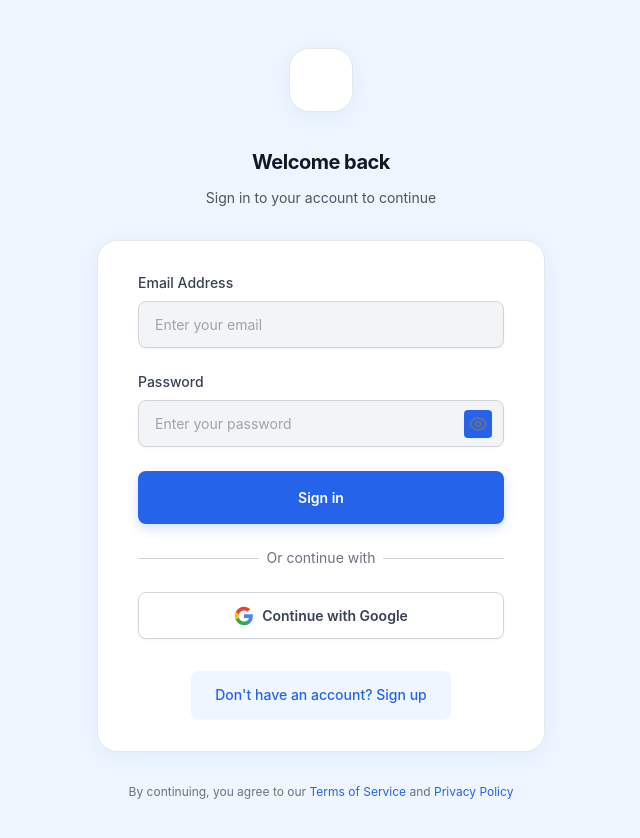
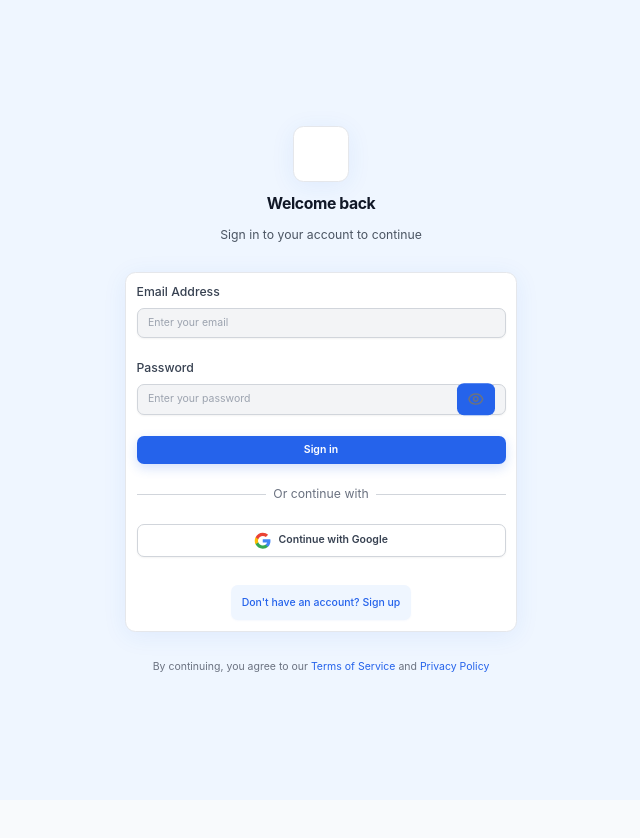
Before and after one commit to Sana720/turbofy-kanban, a Next.js app: page / in a window 1280 px wide. Shown: the top 838 px of the page, without its empty margins (319-959 px from the left). After the commit the page ends 800 px from the top, so only its background shows below. Built offline with nearby package versions, Linux system fonts and the light colour scheme; no server answers.

Commit message:
Kanban Monday

```diff
--- a/src/app/globals.css
+++ b/src/app/globals.css
@@ -41,10 +41,10 @@ body {
 input, textarea, select {
   background: #f3f4f6 !important;
   color: #1a202c;
-  border: 1.5px solid var(--color-border);
-  border-radius: 0.75rem;
-  padding: 0.75rem 1rem;
-  font-size: 1rem;
+  border: 1px solid var(--color-border);
+  border-radius: 0.5rem;
+  padding: 0.5rem 0.75rem;
+  font-size: 0.875rem;
   transition: border 0.2s, box-shadow 0.2s, background-color 0.3s ease;
   box-shadow: 0 1px 2px 0 rgba(37,99,235,0.04);
 }
@@ -62,10 +62,12 @@ input:focus, textarea:focus, select:focus {
 }
 
 button {
-  border-radius: 0.75rem;
+  border-radius: 0.5rem;
   font-weight: 600;
   transition: background 0.2s, color 0.2s, box-shadow 0.2s;
   box-shadow: 0 1px 2px 0 rgba(37,99,235,0.04);
+  padding: 0.5rem 0.75rem;
+  font-size: 0.875rem;
 }
 button, .btn-primary {
   background: var(--color-primary);
@@ -83,14 +85,15 @@ button:active {
 
 .card, .modal, .shadow-lg, .shadow-xl {
   background: var(--color-bg-card);
-  border-radius: 1.25rem;
+  border-radius: 0.75rem;
   box-shadow: var(--color-shadow);
-  border: 1.5px solid var(--color-border);
+  border: 1px solid var(--color-border);
+  padding: 0.75rem;
 }
 
 .modal {
   background: var(--color-bg-modal);
-  padding: 2rem;
+  padding: 1.25rem;
 }
 
 .table {
@@ -126,9 +129,9 @@ label {
   display: flex;
   align-items: center;
   justify-content: center;
-  width: 2.5rem;
-  height: 2.5rem;
-  font-size: 1.25rem;
+  width: 2rem;
+  height: 2rem;
+  font-size: 0.875rem;
   box-shadow: 0 2px 8px 0 rgba(37,99,235,0.10);
 }
 
--- a/src/app/size-fix.css
+++ b/src/app/size-fix.css
@@ -1,33 +1,87 @@
-/* Force consistent sizing and prevent unwanted scaling */
+/* Force compact sizing and prevent unwanted scaling */
 html {
-  font-size: 16px !important; /* Force base font size */
+  font-size: 14px !important; /* Smaller base font size */
   -webkit-text-size-adjust: 100%; /* Prevent iOS text size adjust */
 }
 
 body {
-  font-size: 1rem !important; /* Force consistent body text size */
+  font-size: 0.875rem !important; /* Smaller body text */
+  line-height: 1.4 !important; /* Tighter line height */
 }
 
-/* Scale down specific elements that may appear too large */
+/* Scale down all text elements */
 h1, .h1 {
-  font-size: 1.5rem !important;
+  font-size: 1.25rem !important;
+  margin: 0.5rem 0 !important;
 }
 
 h2, .h2 {
-  font-size: 1.25rem !important;
+  font-size: 1.125rem !important;
+  margin: 0.4rem 0 !important;
 }
 
-button, .button, select, input {
-  font-size: 0.875rem !important;
+h3, .h3 {
+  font-size: 1rem !important;
+  margin: 0.3rem 0 !important;
 }
 
-/* Fix potential scaling issues in the Kanban components */
+button, .button, select, input, textarea {
+  font-size: 0.75rem !important;
+  padding: 0.5rem 0.75rem !important;
+  border-radius: 0.5rem !important;
+}
+
+/* Make Kanban components more compact */
 .kanban-column, .task-card {
-  transform: scale(0.95);
+  transform: scale(0.85);
+  transform-origin: top left;
+}
+
+/* Compact spacing for cards and containers */
+.card, .modal, .shadow-lg, .shadow-xl {
+  padding: 0.75rem !important;
+  border-radius: 0.75rem !important;
+}
+
+/* Smaller gaps and margins */
+.gap-6 { gap: 1rem !important; }
+.gap-4 { gap: 0.75rem !important; }
+.gap-3 { gap: 0.5rem !important; }
+.gap-2 { gap: 0.375rem !important; }
+
+.p-6 { padding: 1rem !important; }
+.p-4 { padding: 0.75rem !important; }
+.p-3 { padding: 0.5rem !important; }
+.p-2 { padding: 0.375rem !important; }
+
+.m-6 { margin: 1rem !important; }
+.m-4 { margin: 0.75rem !important; }
+.m-3 { margin: 0.5rem !important; }
+.m-2 { margin: 0.375rem !important; }
+
+/* Compact table styles */
+.table th, .table td {
+  padding: 0.5rem 0.75rem !important;
+  font-size: 0.75rem !important;
+}
+
+/* Smaller avatars */
+.avatar {
+  width: 2rem !important;
+  height: 2rem !important;
+  font-size: 0.875rem !important;
 }
 
 @media (max-width: 768px) {
   html {
-    font-size: 14px !important;
+    font-size: 12px !important;
+  }
+
+  .kanban-column, .task-card {
+    transform: scale(0.8);
+  }
+
+  body {
+    font-size: 0.75rem !important;
   }
 }
--- a/src/components/KanbanBoard.tsx
+++ b/src/components/KanbanBoard.tsx
@@ -372,7 +372,7 @@ export default function KanbanBoard({ tasks, currentUserId, onTaskUpdate }: Kanb
         onDragOver={handleDragOver}
         onDragEnd={handleDragEnd}
       >
-        <div className="flex gap-4 overflow-x-auto overflow-y-hidden px-4 pb-4" style={{ height: 'calc(100vh - 160px)' }}>
+        <div className="flex gap-2 overflow-x-auto overflow-y-hidden px-2 pb-2" style={{ height: 'calc(100vh - 140px)' }}>
           {columns.map((column) => (
             <KanbanColumn
               key={column.id}
--- a/src/components/KanbanColumn.tsx
+++ b/src/components/KanbanColumn.tsx
@@ -50,21 +50,21 @@ export default function KanbanColumn({ id, title, tasks, currentUserId }: Kanban
     : columnColors[id as keyof typeof columnColors]?.light || columnColors.todo.light;
 
   return (
-    <div className="flex flex-col flex-1 min-w-72 max-w-96" style={{ maxHeight: 'calc(100vh - 200px)' }}>
+    <div className="flex flex-col flex-1 min-w-64 max-w-80" style={{ maxHeight: 'calc(100vh - 180px)' }}>
       {/* Column Header */}
       <div className={`
-        rounded-t-lg border-2 border-b-0 p-3 transition-all duration-300
+        rounded-t-md border border-b-0 p-2 transition-all duration-300
         ${columnColorClass}
         ${isOver ? 'ring-2 ring-blue-400 ring-opacity-50' : ''}
       `}>
         <div className="flex justify-between items-center">
-          <div className="flex items-center space-x-2">
-            <span className="text-lg">{columnIcons[id as keyof typeof columnIcons] || '📋'}</span>
-            <h2 className={`text-lg font-semibold transition-colors duration-300 ${
+          <div className="flex items-center space-x-1.5">
+            <span className="text-sm">{columnIcons[id as keyof typeof columnIcons] || '📋'}</span>
+            <h2 className={`text-sm font-semibold transition-colors duration-300 ${
               isDarkMode ? 'text-white' : 'text-gray-800'
             }`}>{title}</h2>
           </div>
-          <span className={`px-3 py-1 rounded-full text-sm font-medium border transition-all duration-300 ${
+          <span className={`px-2 py-0.5 rounded-full text-xs font-medium border transition-all duration-300 ${
             isDarkMode
               ? 'bg-gray-700 text-gray-200 border-gray-600 shadow-sm'
               : 'bg-white text-gray-600 border-gray-300 shadow-sm'
@@ -78,24 +78,24 @@ export default function KanbanColumn({ id, title, tasks, currentUserId }: Kanban
       <div
         ref={setNodeRef}
         className={`
-          flex-1 border-2 border-t-0 rounded-b-lg p-3 overflow-y-auto transition-all duration-300
+          flex-1 border border-t-0 rounded-b-md p-2 overflow-y-auto transition-all duration-300
           ${columnColorClass}
           ${isOver ? `ring-2 ring-blue-400 ring-opacity-50 ${
             isDarkMode ? 'bg-blue-900/50' : 'bg-blue-50'
           }` : ''}
         `}
-        style={{ maxHeight: 'calc(100vh - 320px)', minHeight: '200px' }}
+        style={{ maxHeight: 'calc(100vh - 280px)', minHeight: '150px' }}
       >
         <SortableContext
           items={tasks.map(task => task.id)}
           strategy={verticalListSortingStrategy}
         >
           {tasks.length === 0 ? (
-            <div className={`flex items-center justify-center h-32 text-sm transition-colors duration-300 ${
+            <div className={`flex items-center justify-center h-24 text-xs transition-colors duration-300 ${
               isDarkMode ? 'text-gray-400' : 'text-gray-400'
             }`}>
               <div className="text-center">
-                <svg className="w-8 h-8 mx-auto mb-2 opacity-50" fill="none" stroke="currentColor" viewBox="0 0 24 24">
+                <svg className="w-6 h-6 mx-auto mb-1 opacity-50" fill="none" stroke="currentColor" viewBox="0 0 24 24">
                   <path strokeLinecap="round" strokeLinejoin="round" strokeWidth={1.5} d="M9 13h6m-3-3v6m5 5H7a2 2 0 01-2-2V5a2 2 0 012-2h5.586a1 1 0 01.707.293l5.414 5.414a1 1 0 01.293.707V19a2 2 0 01-2 2z" />
                 </svg>
                 <p>No tasks</p>
--- a/src/components/TaskForm.tsx
+++ b/src/components/TaskForm.tsx
@@ -102,11 +102,11 @@ export default function TaskForm({ currentUserId, teamId, users, onTaskCreated,
   };
 
   return (
-    <div className={`rounded-lg shadow-lg p-6 max-w-md w-full transition-colors duration-300 ${
+    <div className={`rounded-md shadow-lg p-4 max-w-sm w-full transition-colors duration-300 ${
       isDarkMode ? 'bg-gray-800' : 'bg-white'
     }`}>
-      <div className="flex justify-between items-center mb-4">
-        <h2 className={`text-xl font-semibold transition-colors duration-300 ${
+      <div className="flex justify-between items-center mb-3">
+        <h2 className={`text-lg font-semibold transition-colors duration-300 ${
           isDarkMode ? 'text-white' : 'text-gray-900'
         }`}>Create New Task</h2>
         {onClose && (
@@ -116,16 +116,16 @@ export default function TaskForm({ currentUserId, teamId, users, onTaskCreated,
               isDarkMode ? 'text-gray-400 hover:text-gray-200' : 'text-gray-400 hover:text-gray-600'
             }`}
           >
-            <svg className="w-6 h-6" fill="none" stroke="currentColor" viewBox="0 0 24 24">
+            <svg className="w-5 h-5" fill="none" stroke="currentColor" viewBox="0 0 24 24">
               <path strokeLinecap="round" strokeLinejoin="round" strokeWidth={2} d="M6 18L18 6M6 6l12 12" />
             </svg>
           </button>
         )}
       </div>
 
-      <form onSubmit={handleSubmit} className="space-y-4">
+      <form onSubmit={handleSubmit} className="space-y-3">
         <div>
-          <label htmlFor="title" className={`block text-sm font-medium mb-1 transition-colors duration-300 ${
+          <label htmlFor="title" className={`block text-xs font-medium mb-1 transition-colors duration-300 ${
             isDarkMode ? 'text-gray-300' : 'text-gray-700'
           }`}>
             Title *
```
Also changed, not shown: src/components/Sidebar.tsx (+14 -22 lines), src/components/TaskCard.tsx (+19 -19 lines).
